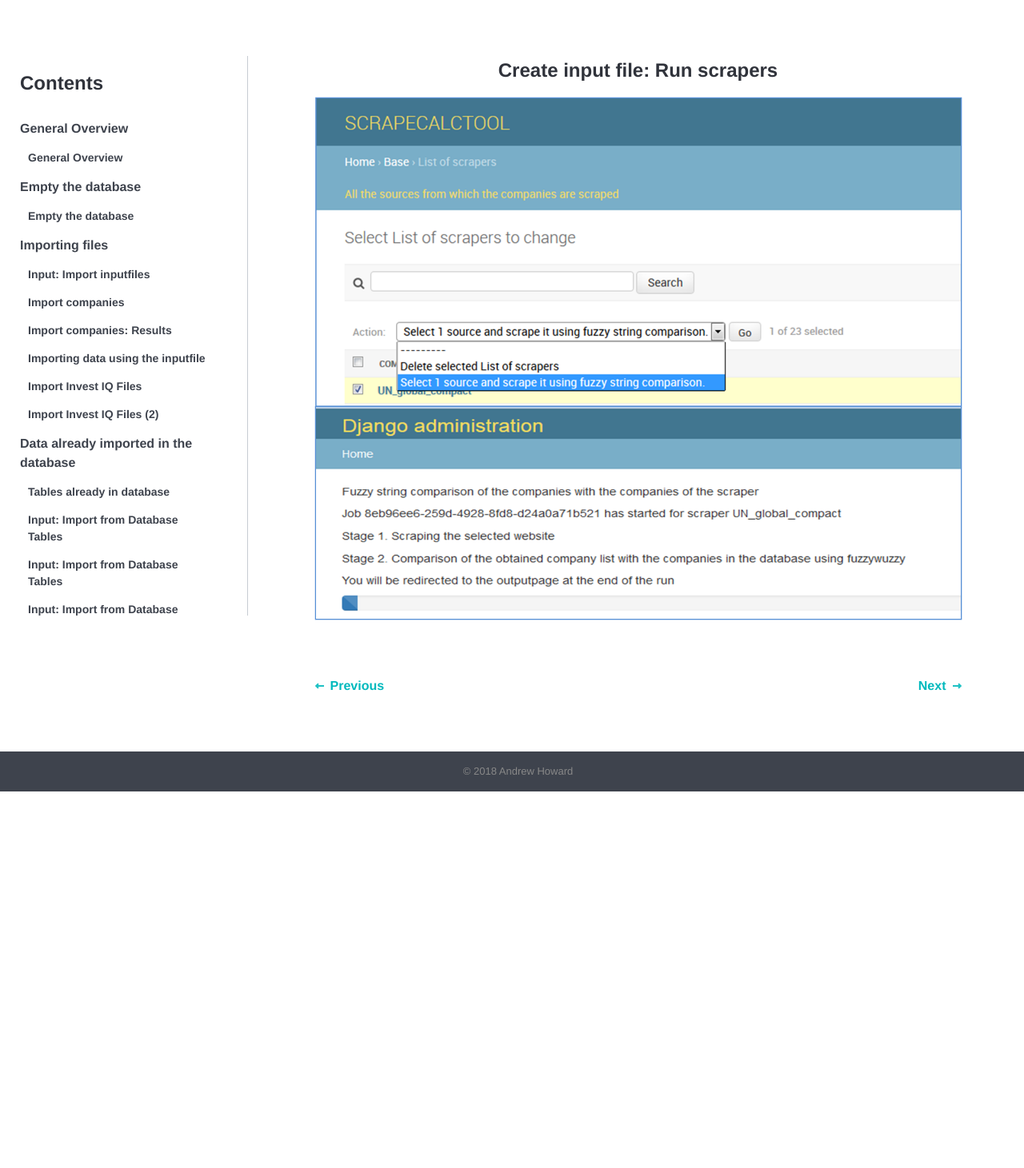
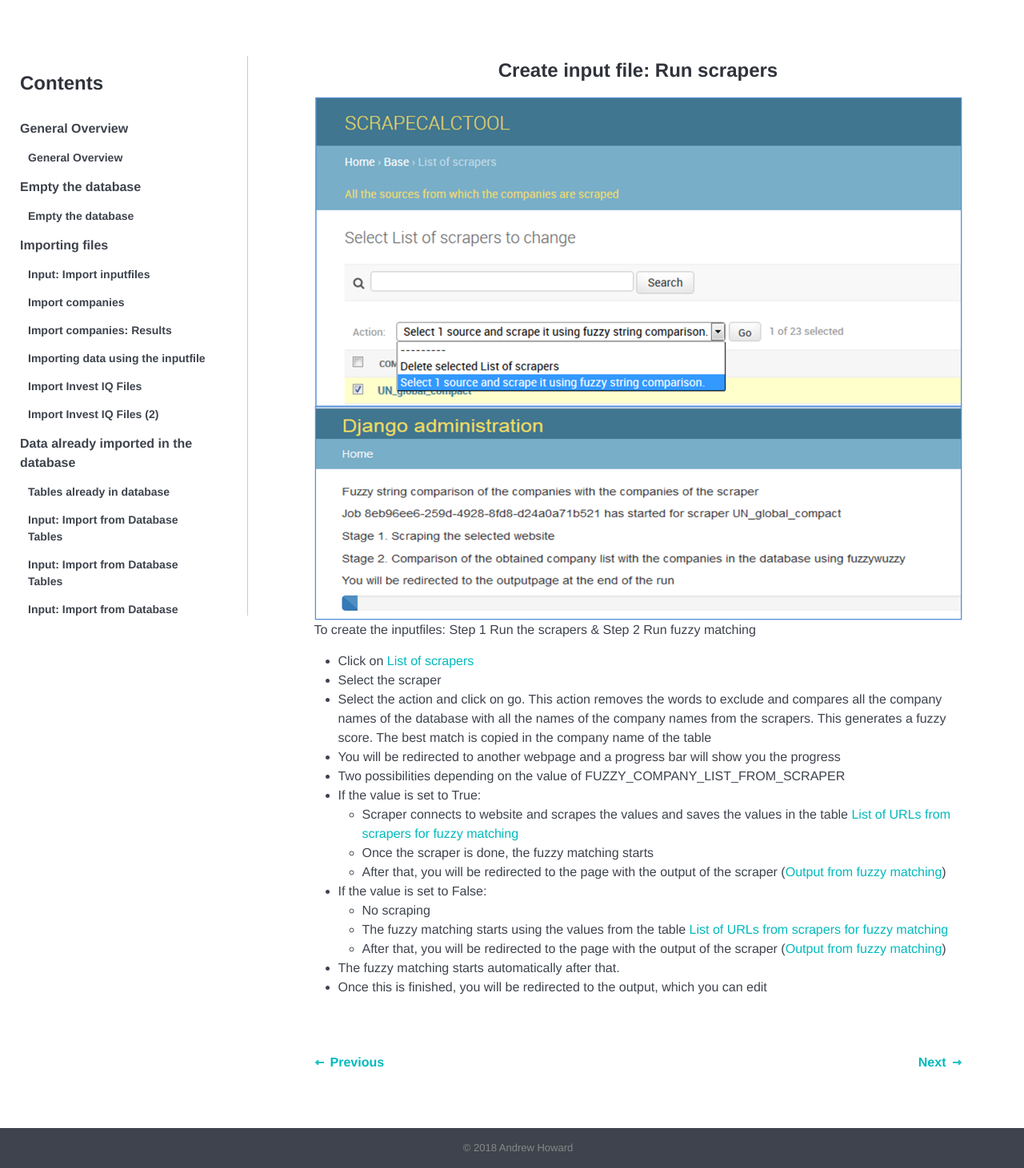
Before and after one commit to tkumpanenko/slides, a Jekyll site: the page built from _tutorials/023.html, in a window 1280 px wide. Shown: the whole page at 80% size. Built offline with Jekyll 4.4.1, drawn with Linux system fonts in a browser that asks for light colours; before the commit the page ends 990 px from its top, so only the background shows below that.

Commit message:
Update from Forestry.io - 023.html

```diff
--- a/_tutorials/023.html
+++ b/_tutorials/023.html
@@ -4,8 +4,33 @@ topic: create-an-inputfile
 order: 2
 date: 2018-01-18 19:31:06 +0000
 ---
-
-
 <h4>Create input file: Run scrapers</h4>
 
 <img src="{{site.url}}{{site.baseurl}}/images/023.png" alt="">
+
+<p>
+	To create the inputfiles: Step 1 Run the scrapers &amp; Step 2 Run fuzzy matching
+</p>
+<ul>
+	<li>Click on <a href="http://scrapecalctool.scibizinformatics.com/admin/base/company_source/">List of scrapers</a></li>
+	<li>Select the scraper</li>
+	<li>Select the action and click on go. This action removes the words to exclude and compares all the company names of the database with all the names of the company names from the scrapers. This generates a fuzzy score. The best match is copied in the company name of the table  </li>
+	<li>You will be redirected to another webpage and a progress bar will show you the progress</li>
+	<li>Two possibilities depending on the value of FUZZY_COMPANY_LIST_FROM_SCRAPER </li>
+	<li>If the value is set to True:
+		<ul>
+			<li>Scraper connects to website and scrapes the values and saves the values in the table <a href="http://scrapecalctool.scibizinformatics.com/admin/base/company_source_output_companies/">List of URLs from scrapers for fuzzy matching</a></li>
+			<li>Once the scraper is done, the fuzzy matching starts</li>
+			<li>After that, you will be redirected to the page with the output of the scraper (<a href="http://scrapecalctool.scibizinformatics.com/admin/base/company_source_scraper/">Output from fuzzy matching</a>)</li>
+		</ul>
+	</li>
+	<li>If the value is set to False:
+		<ul>
+			<li>No scraping</li>
+			<li>The fuzzy matching starts using the values from the table <a href="http://scrapecalctool.scibizinformatics.com/admin/base/company_source_output_companies/">List of URLs from scrapers for fuzzy matching</a></li>
+			<li>After that, you will be redirected to the page with the output of the scraper (<a href="http://scrapecalctool.scibizinformatics.com/admin/base/company_source_scraper/">Output from fuzzy matching</a>)</li>
+		</ul>
+	</li>
+	<li>The fuzzy matching starts automatically after that. </li>
+	<li>Once this is finished, you will be redirected to the output, which you can edit</li>
+</ul>
```
